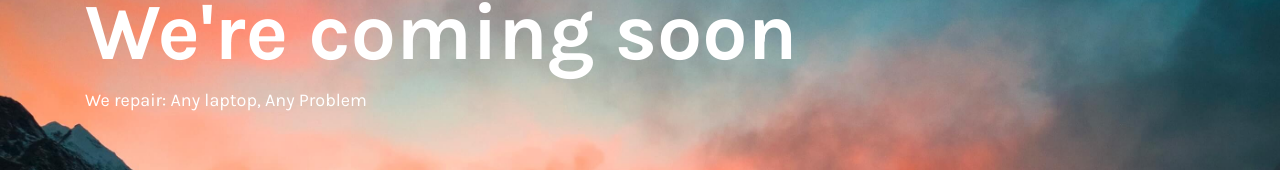
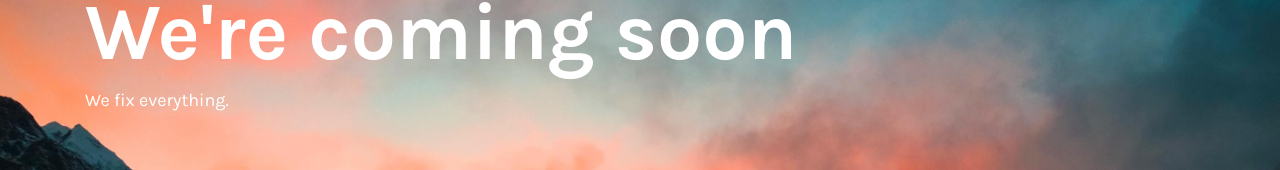
Before and after one commit to chrisrokzz/chrisrokzz.github.io, a website: page index.html in a window 1280 px wide. Shown: the part 273-443 px from the top of the page. Drawn offline with nearby package versions, Linux system fonts and the light colour scheme.

Commit message:
Update index.html

```diff
--- a/index.html
+++ b/index.html
@@ -28,7 +28,7 @@
     <main class="my-auto">
         <div class="container">
             <h1 class="page-title">We're coming soon</h1>
-            <p class="page-description">We repair: Any laptop, Any Problem</p>
+            <p class="page-description">We fix everything.</p>
             <p>Stay connected</p>
             <nav class="footer-social-links">
                 <a href="#!" class="social-link"><i class="mdi mdi-facebook-box"></i></a>
```
